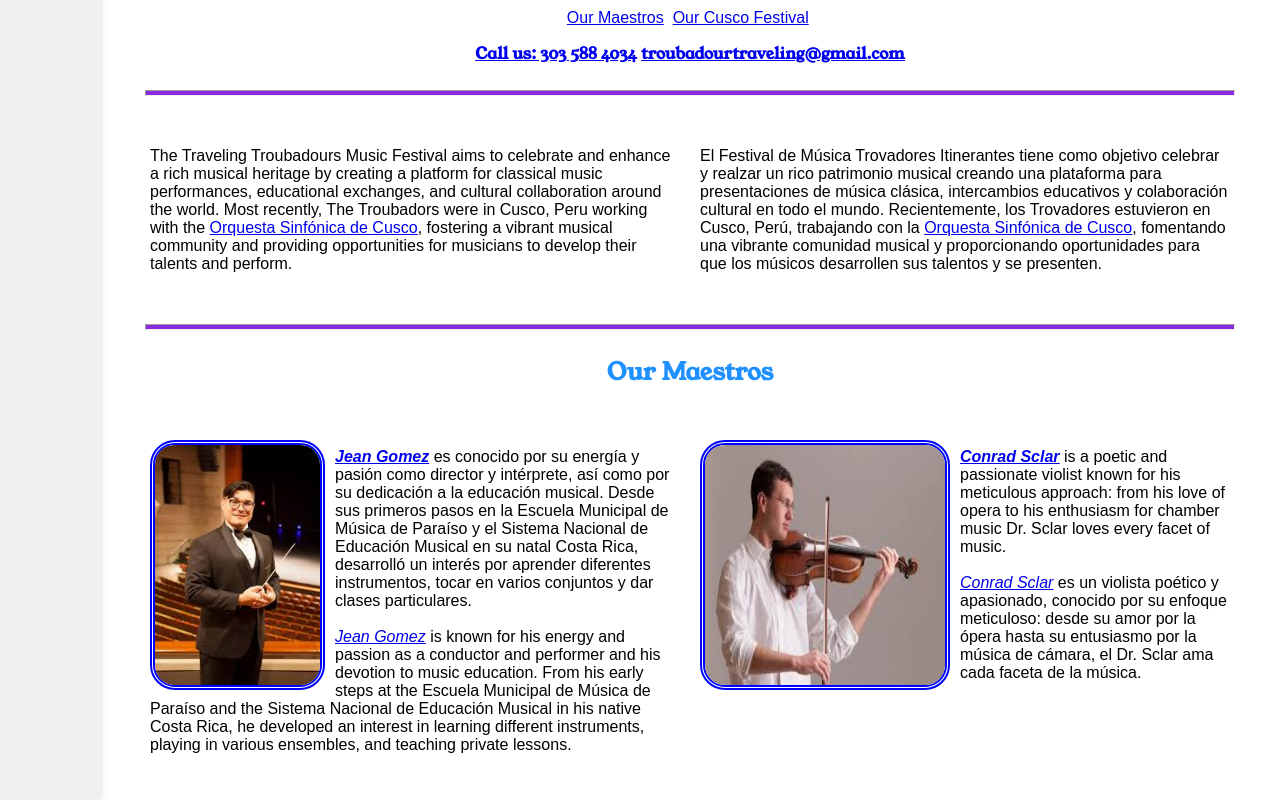
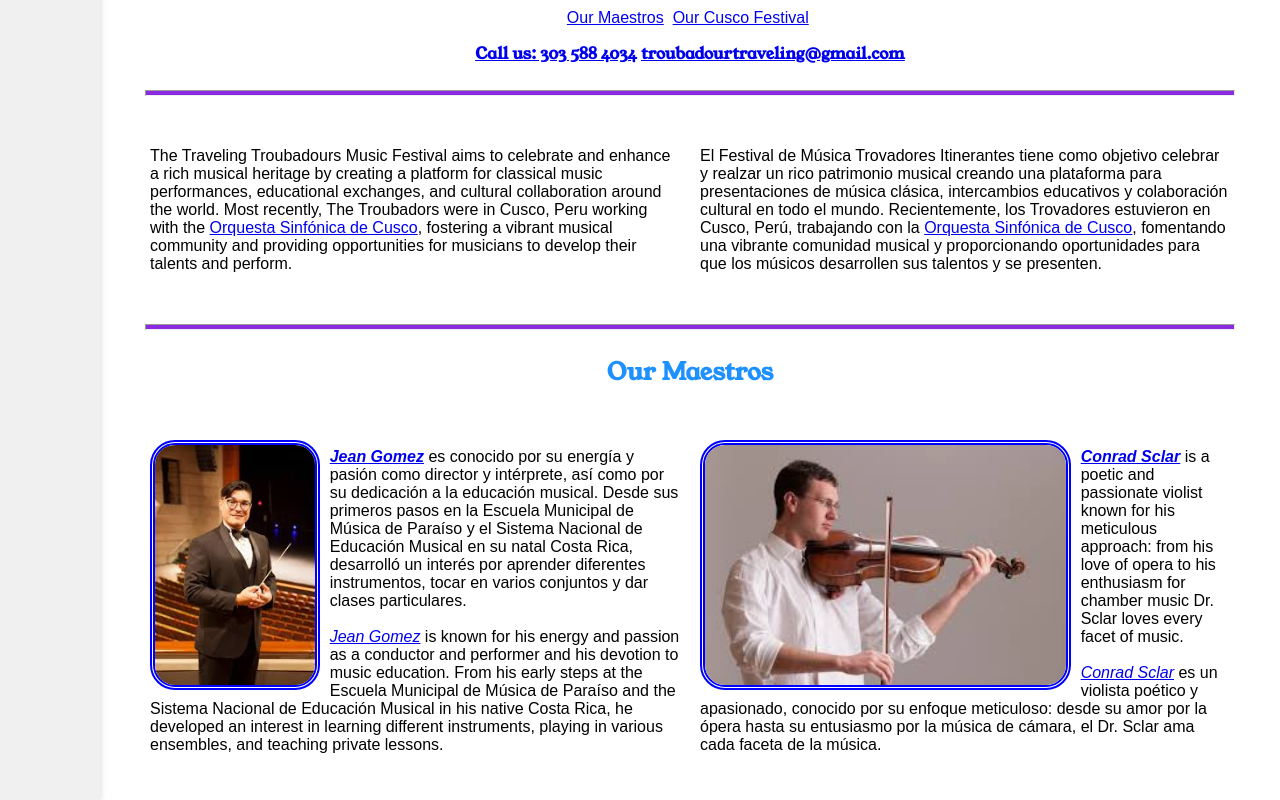
Before and after one commit to sclarb/travelingtroubadours, a plain HTML site: page index.html in a window 1280 px wide. Shown: the part 536-1336 px from the top of the page. Drawn offline with Linux system fonts and the light colour scheme.

Commit message:
Add Paul, width auto on pictures

```diff
--- a/index.html
+++ b/index.html
@@ -58,12 +58,12 @@
         <div class="writing">
             <div class="row">
                 <div class="twocolumn">
-                    <p><img src="assets/images/Jean.jpeg" alt="Jean Gomez" height="250" width="175" class="float effect"><br><em><b><a href="https://www.jeangomez.com/biography-1" target="_blank"> Jean Gomez</a></em></b> es conocido por su energía y pasión como director y intérprete, así como por su dedicación a la educación musical. Desde sus primeros pasos en la Escuela Municipal de Música de Paraíso y el Sistema Nacional de Educación Musical en su natal Costa Rica, desarrolló un interés por aprender diferentes instrumentos, tocar en varios conjuntos y dar clases particulares.<br>
+                    <p><img src="assets/images/Jean.jpeg" alt="Jean Gomez" height="250" width="auto" class="float effect"><br><em><b><a href="https://www.jeangomez.com/biography-1" target="_blank"> Jean Gomez</a></em></b> es conocido por su energía y pasión como director y intérprete, así como por su dedicación a la educación musical. Desde sus primeros pasos en la Escuela Municipal de Música de Paraíso y el Sistema Nacional de Educación Musical en su natal Costa Rica, desarrolló un interés por aprender diferentes instrumentos, tocar en varios conjuntos y dar clases particulares.<br>
                     <br>
                     <em><b></b><a href="https://www.jeangomez.com/biography-1" target="_blank">Jean Gomez</a></em></b> is known for his energy and passion as a conductor and performer and his devotion to music education. From his early steps at the Escuela Municipal de Música de Paraíso and the Sistema Nacional de Educación Musical in his native Costa Rica, he developed an interest in learning different instruments, playing in various ensembles, and teaching private lessons.</p>
                 </div>
                 <div class="twocolumn">
-                    <p><img src="assets/images/Conrad.jpeg" alt="Conrad Sclar" height="250" width="250" class="float effect"><br><em><b><a href="https://sclarviola.com/" target="_blank">Conrad Sclar</a></b></em> is a poetic and passionate violist known for his meticulous approach: from his love of opera to his enthusiasm for chamber music Dr. Sclar loves every facet of music.<br>
+                    <p><img src="assets/images/Conrad.jpeg" alt="Conrad Sclar" height="250" width="auto" class="float effect"><br><em><b><a href="https://sclarviola.com/" target="_blank">Conrad Sclar</a></b></em> is a poetic and passionate violist known for his meticulous approach: from his love of opera to his enthusiasm for chamber music Dr. Sclar loves every facet of music.<br>
                     <br>
                     <em><b></b><a href="https://sclarviola.com/" target="_blank">Conrad Sclar</a></b></em> es un violista poético y apasionado, conocido por su enfoque meticuloso: desde su amor por la ópera hasta su entusiasmo por la música de cámara, el Dr. Sclar ama cada faceta de la música.</p>
                 </div>
```
Also changed, not shown: cusco.html (+1 -1 lines).
